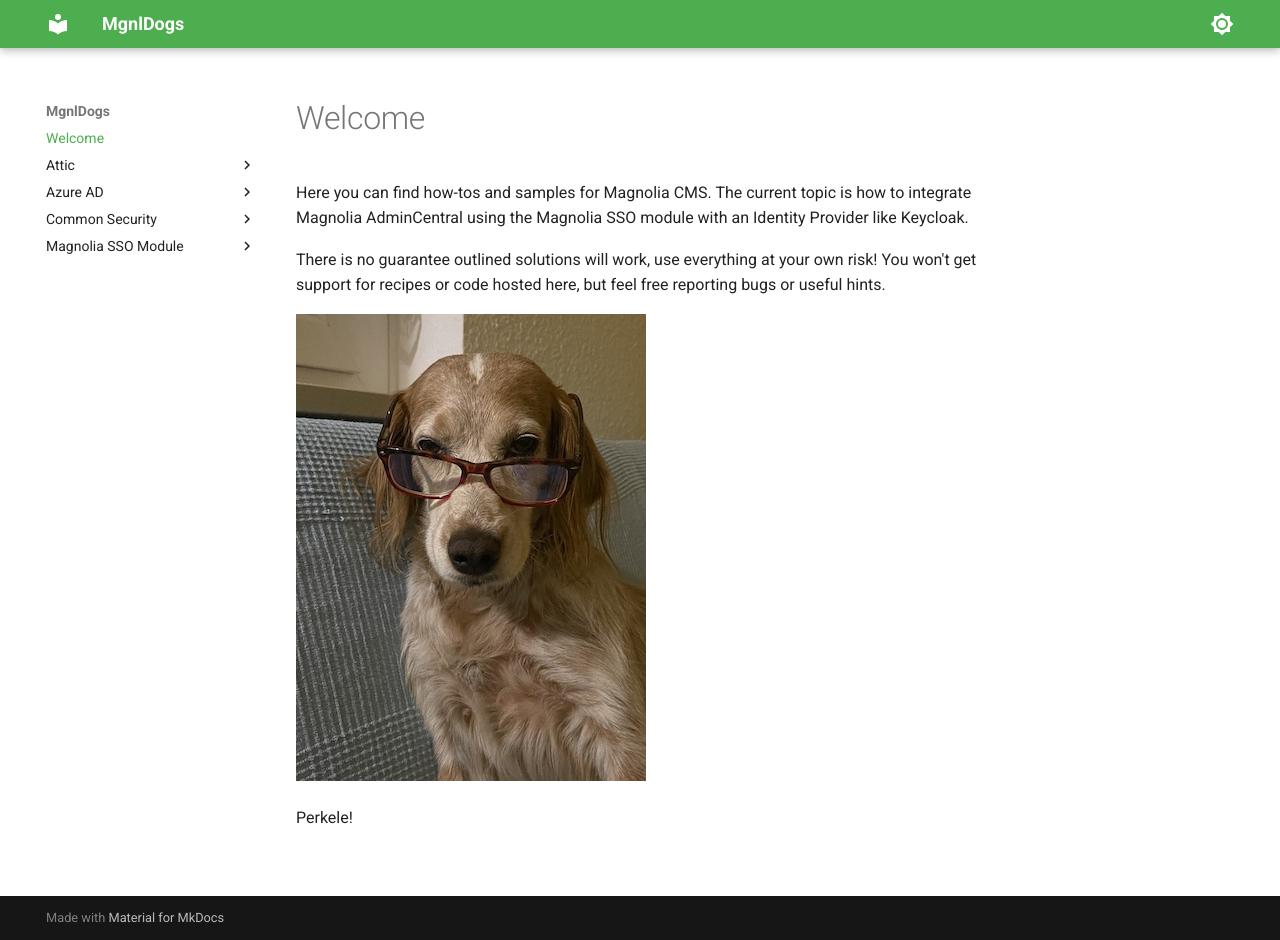
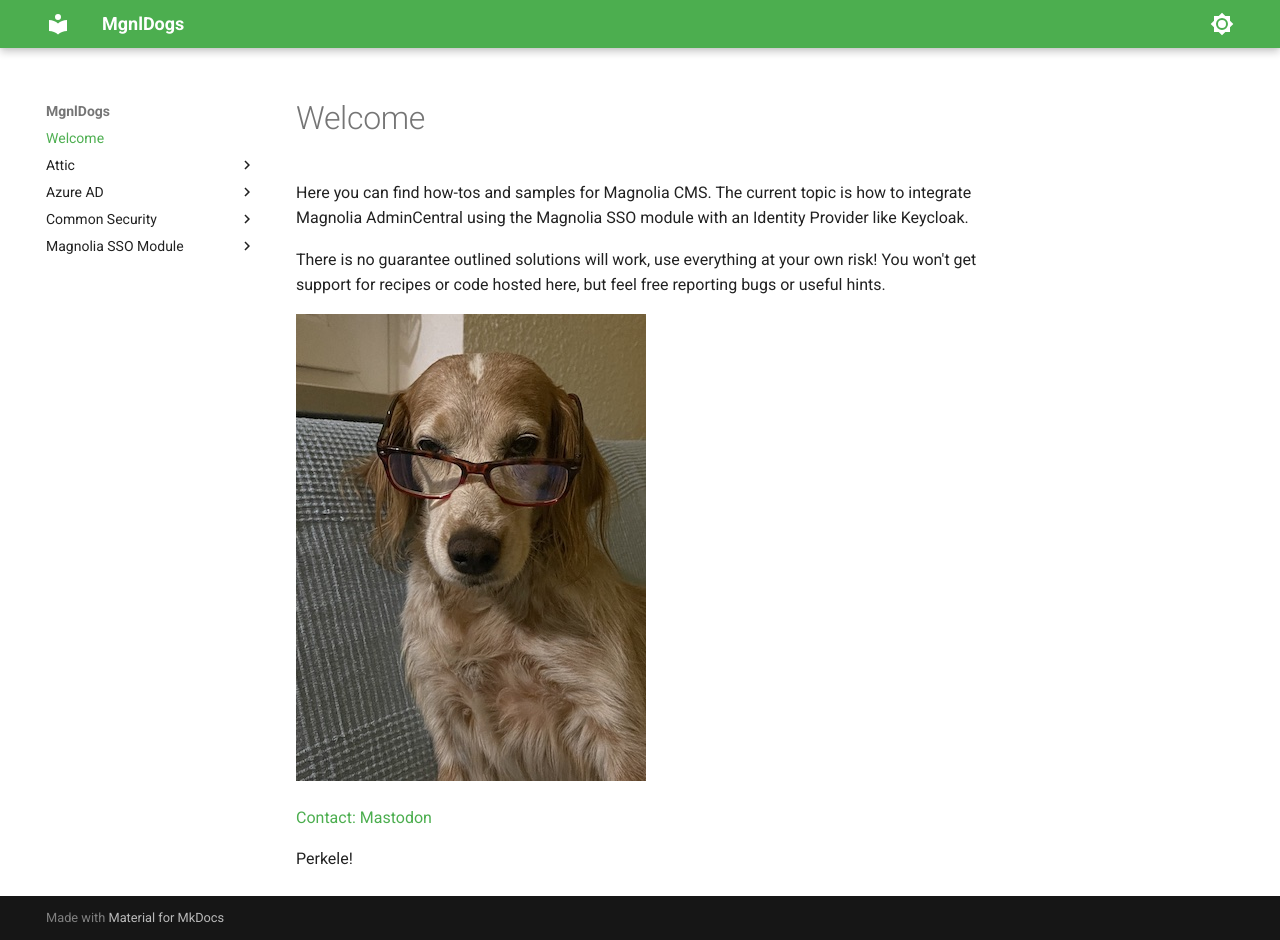
Before and after one commit to serpensalbus/MgnlDogs, an MkDocs documentation site: the page built from docs/index.md, in a window 1280 px wide and 940 px high. Built offline with MkDocs 1.6.1 and Material for MkDocs 9.7.7, drawn with Linux system fonts in a browser that asks for light colours.

Commit message:
Added Mastodon link for verification.

```diff
--- a/docs/index.md
+++ b/docs/index.md
@@ -6,4 +6,6 @@ There is no guarantee outlined solutions will work, use everything at your own r
 
 ![Welcome dog](_img/bn_glasses.jpg)
 
+<a rel="me" href="https://mastodon.green/@larsolino">Contact: Mastodon</a>
+
 Perkele!
```
